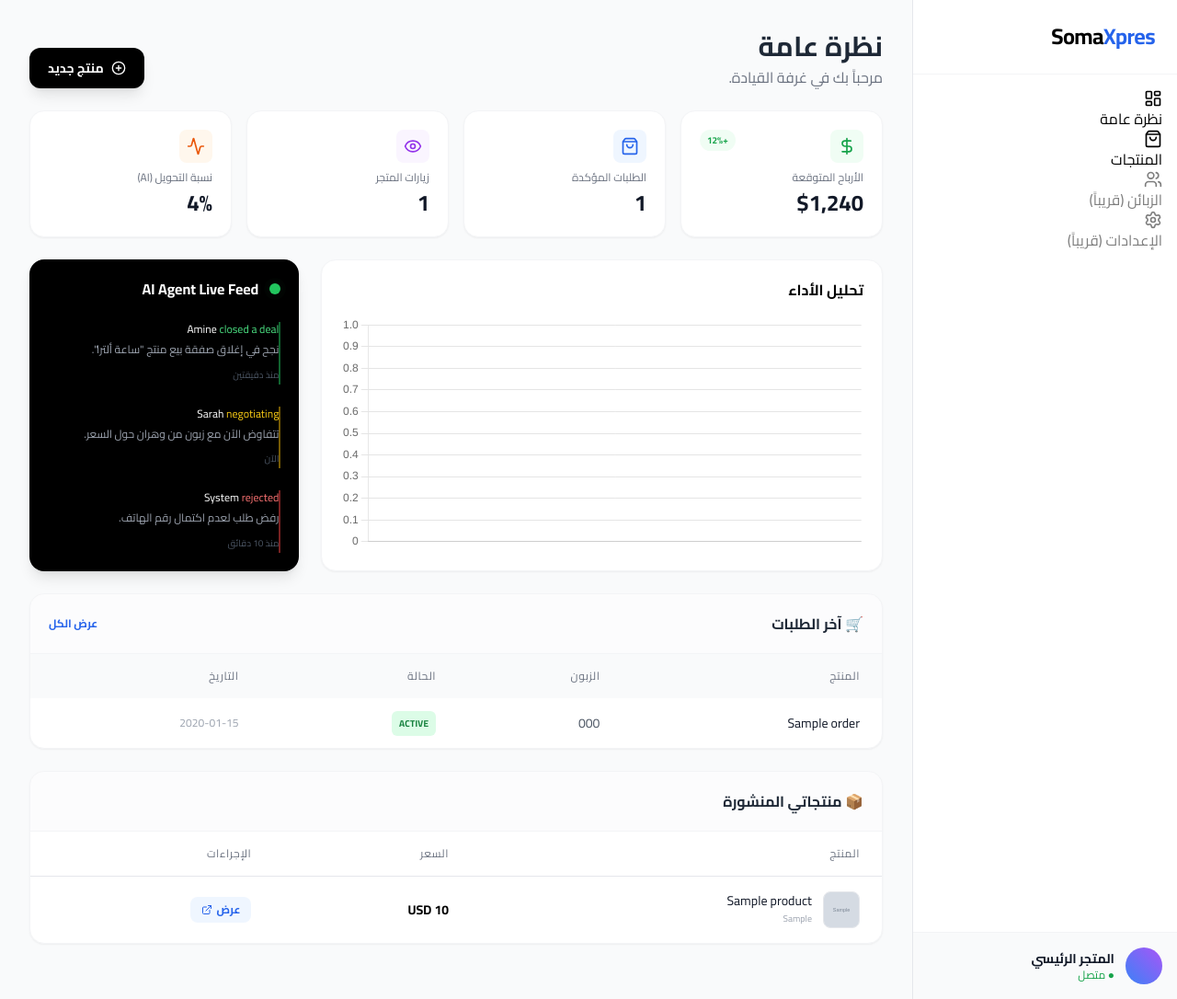
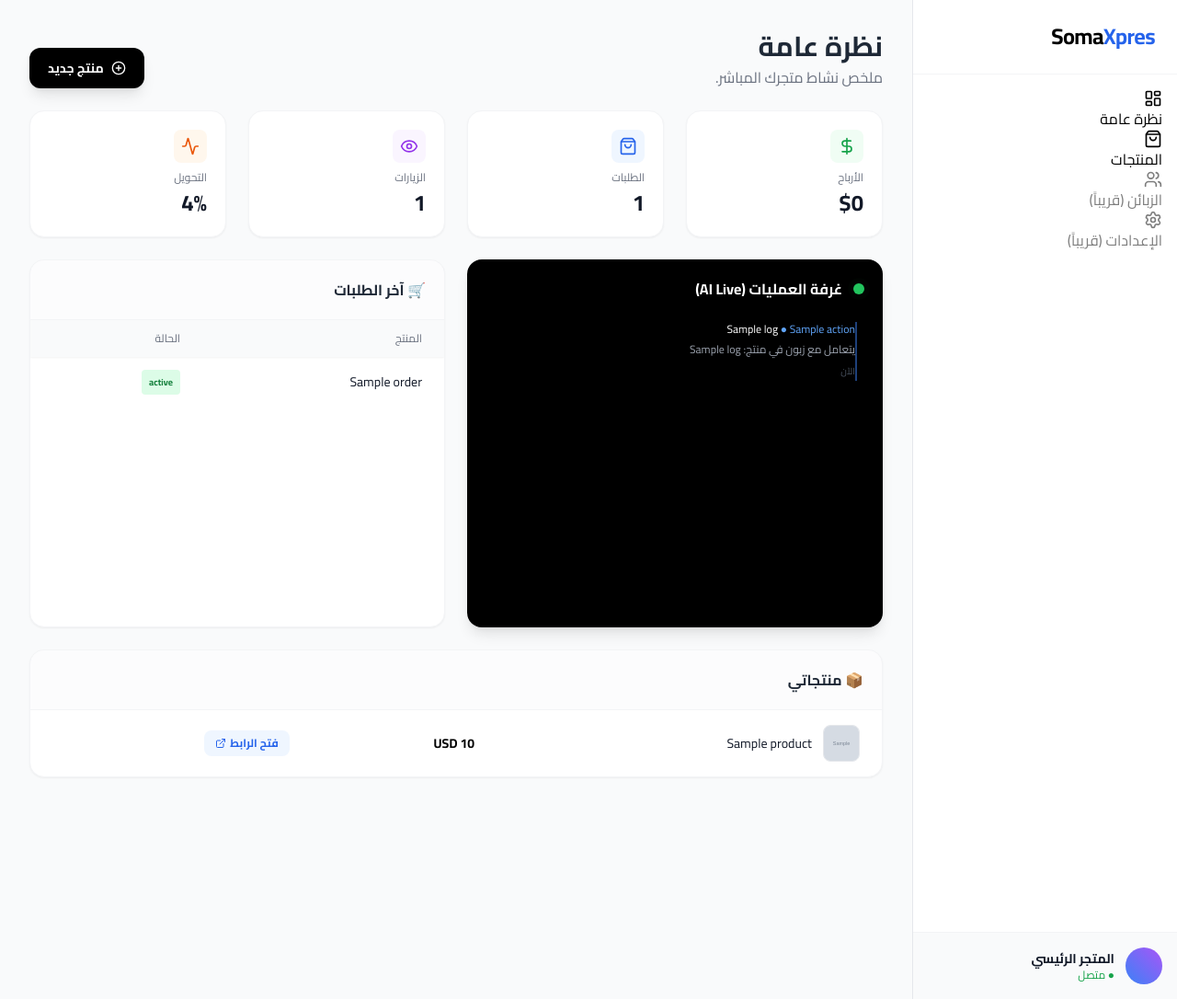
Before and after one commit to Moussabenmoussa/SomaXpres, a Flask app: template app/templates/dashboard/index.html in a window 1280 px wide. Shown: the whole page at 92% size. Run offline with Flask 3, Linux system fonts and the light colour scheme; the template is opened without the code that fills it: most values are stand-ins (such as "Sample title", 1, 10 or a date in 2020); grey boxes marked "Sample" are stand-in pictures; some libraries are stand-ins or nearby versions.

Commit message:
Update index.html

```diff
--- a/app/templates/dashboard/index.html
+++ b/app/templates/dashboard/index.html
@@ -1,157 +1,119 @@
-
 {% extends "layout_dashboard.html" %}
 
 {% block content %}
-<div class="max-w-7xl mx-auto space-y-6 pb-20"> <!-- Added pb-20 for mobile scroll space -->
+<div class="max-w-7xl mx-auto space-y-6 pb-20">
 
-    <!-- Header: Mobile Friendly -->
+    <!-- Header -->
     <div class="flex flex-col md:flex-row justify-between items-start md:items-end gap-4">
         <div>
             <h2 class="text-2xl md:text-3xl font-bold text-gray-800">نظرة عامة</h2>
-            <p class="text-gray-500 mt-1 text-sm md:text-base">مرحباً بك في غرفة القيادة.</p>
+            <p class="text-gray-500 mt-1 text-sm md:text-base">ملخص نشاط متجرك المباشر.</p>
         </div>
         <a href="/dashboard/products/new" class="w-full md:w-auto bg-black text-white px-5 py-3 rounded-xl text-sm font-bold hover:bg-gray-800 transition shadow-lg flex justify-center items-center gap-2">
             <i data-lucide="plus-circle" class="w-4 h-4"></i> منتج جديد
         </a>
     </div>
 
-    <!-- 1. Stats Cards Grid (Responsive: 1 column on mobile, 4 on desktop) -->
-    <div class="grid grid-cols-1 md:grid-cols-2 lg:grid-cols-4 gap-4">
-        <!-- Card 1: Revenue -->
-        <div class="bg-white p-5 rounded-2xl shadow-sm border border-gray-100 relative overflow-hidden">
+    <!-- Stats Cards -->
+    <div class="grid grid-cols-2 lg:grid-cols-4 gap-3 md:gap-6">
+        <div class="bg-white p-4 md:p-5 rounded-2xl shadow-sm border border-gray-100">
             <div class="flex justify-between items-start mb-2">
-                <div class="p-2 bg-green-50 text-green-600 rounded-lg">
-                    <i data-lucide="dollar-sign" class="w-5 h-5"></i>
+                <div class="p-2 bg-green-50 text-green-600 rounded-lg"><i data-lucide="dollar-sign" class="w-5 h-5"></i></div>
             </div>
-                <span class="text-[10px] font-bold text-green-600 bg-green-50 px-2 py-1 rounded-full">+12%</span>
-            </div>
-            <h3 class="text-gray-500 text-xs font-medium">الأرباح المتوقعة</h3>
-            <p class="text-2xl font-bold text-gray-900 mt-1">$1,240</p>
+            <h3 class="text-gray-500 text-xs font-medium">الأرباح</h3>
+            <p class="text-xl md:text-2xl font-bold text-gray-900 mt-1">$0</p>
         </div>
 
-        <!-- Card 2: Orders -->
-        <div class="bg-white p-5 rounded-2xl shadow-sm border border-gray-100">
+        <div class="bg-white p-4 md:p-5 rounded-2xl shadow-sm border border-gray-100">
             <div class="flex justify-between items-start mb-2">
-                <div class="p-2 bg-blue-50 text-blue-600 rounded-lg">
-                    <i data-lucide="shopping-bag" class="w-5 h-5"></i>
+                <div class="p-2 bg-blue-50 text-blue-600 rounded-lg"><i data-lucide="shopping-bag" class="w-5 h-5"></i></div>
             </div>
-            </div>
-            <h3 class="text-gray-500 text-xs font-medium">الطلبات المؤكدة</h3>
-            <p class="text-2xl font-bold text-gray-900 mt-1">{{ orders_count }}</p>
+            <h3 class="text-gray-500 text-xs font-medium">الطلبات</h3>
+            <p class="text-xl md:text-2xl font-bold text-gray-900 mt-1">{{ orders_count }}</p>
         </div>
 
-        <!-- Card 3: Visits -->
-        <div class="bg-white p-5 rounded-2xl shadow-sm border border-gray-100">
+        <div class="bg-white p-4 md:p-5 rounded-2xl shadow-sm border border-gray-100">
             <div class="flex justify-between items-start mb-2">
-                <div class="p-2 bg-purple-50 text-purple-600 rounded-lg">
-                    <i data-lucide="eye" class="w-5 h-5"></i>
+                <div class="p-2 bg-purple-50 text-purple-600 rounded-lg"><i data-lucide="eye" class="w-5 h-5"></i></div>
             </div>
-            </div>
-            <h3 class="text-gray-500 text-xs font-medium">زيارات المتجر</h3>
-            <p class="text-2xl font-bold text-gray-900 mt-1">{{ total_views }}</p>
+            <h3 class="text-gray-500 text-xs font-medium">الزيارات</h3>
+            <p class="text-xl md:text-2xl font-bold text-gray-900 mt-1">{{ total_views }}</p>
         </div>
 
-        <!-- Card 4: Conversion -->
-        <div class="bg-white p-5 rounded-2xl shadow-sm border border-gray-100">
+        <div class="bg-white p-4 md:p-5 rounded-2xl shadow-sm border border-gray-100">
             <div class="flex justify-between items-start mb-2">
-                <div class="p-2 bg-orange-50 text-orange-600 rounded-lg">
-                    <i data-lucide="activity" class="w-5 h-5"></i>
+                <div class="p-2 bg-orange-50 text-orange-600 rounded-lg"><i data-lucide="activity" class="w-5 h-5"></i></div>
             </div>
-            </div>
-            <h3 class="text-gray-500 text-xs font-medium">نسبة التحويل (AI)</h3>
-            <p class="text-2xl font-bold text-gray-900 mt-1">{{ conversion_rate }}%</p>
+            <h3 class="text-gray-500 text-xs font-medium">التحويل</h3>
+            <p class="text-xl md:text-2xl font-bold text-gray-900 mt-1">{{ conversion_rate }}%</p>
         </div>
     </div>
 
-    <!-- 2. Charts & AI Feed Section (Stacked on mobile, Split on Desktop) -->
-    <div class="grid grid-cols-1 lg:grid-cols-3 gap-6">
+    <!-- AI Feed & Orders Grid -->
+    <div class="grid grid-cols-1 lg:grid-cols-2 gap-6">
 
-        <!-- Main Chart -->
-        <div class="bg-white p-5 rounded-2xl shadow-sm border border-gray-100 lg:col-span-2">
-            <h3 class="font-bold text-base mb-4">تحليل الأداء</h3>
-            <div class="relative h-64 w-full">
-                <canvas id="performanceChart"></canvas>
-            </div>
-        </div>
-
-        <!-- AI Activity Feed (Restored & Mobile Friendly) -->
-        <div class="bg-black text-white p-5 rounded-2xl shadow-lg flex flex-col h-full min-h-[300px]">
+        <!-- 1. REAL AI Activity Feed -->
+        <div class="bg-black text-white p-5 rounded-2xl shadow-lg flex flex-col h-[400px]">
             <h3 class="font-bold text-base mb-6 flex items-center gap-3">
                 <span class="relative flex h-3 w-3">
                   <span class="animate-ping absolute inline-flex h-full w-full rounded-full bg-green-400 opacity-75"></span>
                   <span class="relative inline-flex rounded-full h-3 w-3 bg-green-500"></span>
                 </span>
-                AI Agent Live Feed
+                غرفة العمليات (AI Live)
             </h3>
 
-            <div class="space-y-6 text-sm text-gray-300 overflow-y-auto flex-1 custom-scrollbar">
-                <!-- Activity 1 -->
-                <div class="flex gap-3 items-start relative pl-4 border-r-2 border-green-500/50">
+            <div class="space-y-6 text-sm text-gray-300 overflow-y-auto flex-1 custom-scrollbar pr-2">
+                {% for log in recent_activities %}
+                <div class="flex gap-3 items-start relative pl-4 border-r-2 border-blue-500/50">
                     <div class="flex-1">
-                        <p class="text-white font-medium text-xs mb-1">Amine <span class="text-green-400">closed a deal</span></p>
-                        <p class="text-xs text-gray-400 leading-relaxed">نجح في إغلاق صفقة بيع منتج "ساعة ألترا".</p>
-                        <span class="text-[10px] text-gray-600 mt-2 block">منذ دقيقتين</span>
+                        <p class="text-white font-medium text-xs mb-1">
+                            {{ log.bot_name }} <span class="text-blue-400">● {{ log.action }}</span>
+                        </p>
+                        <p class="text-xs text-gray-400 leading-relaxed">
+                            يتعامل مع زبون في منتج: {{ log.product_name }}
+                        </p>
+                        <!-- عرض التوقيت التقريبي -->
+                        <span class="text-[10px] text-gray-600 mt-1 block">الآن</span>
+                    </div>
+                </div>
+                {% else %}
+                <div class="h-full flex flex-col items-center justify-center text-gray-600 opacity-50">
+                    <i data-lucide="bot" class="w-12 h-12 mb-3"></i>
+                    <p class="text-xs">الروبوت في وضع الاستعداد...</p>
+                    <p class="text-[10px] mt-1">جرب التحدث معه في صفحة المنتج ليظهر النشاط هنا.</p>
+                </div>
+                {% endfor %}
             </div>
         </div>
 
-                <!-- Activity 2 -->
-                <div class="flex gap-3 items-start relative pl-4 border-r-2 border-yellow-500/50">
-                    <div class="flex-1">
-                        <p class="text-white font-medium text-xs mb-1">Sarah <span class="text-yellow-400">negotiating</span></p>
-                        <p class="text-xs text-gray-400 leading-relaxed">تتفاوض الآن مع زبون من وهران حول السعر.</p>
-                        <span class="text-[10px] text-gray-600 mt-2 block">الآن</span>
-                    </div>
+        <!-- 2. Recent Orders -->
+        <div class="bg-white rounded-2xl shadow-sm border border-gray-100 overflow-hidden h-[400px] flex flex-col">
+            <div class="p-5 border-b border-gray-100 bg-gray-50/50 flex-shrink-0">
+                <h3 class="font-bold text-base text-gray-800">🛒 آخر الطلبات</h3>
             </div>
 
-                <!-- Activity 3 -->
-                <div class="flex gap-3 items-start relative pl-4 border-r-2 border-red-500/50">
-                    <div class="flex-1">
-                        <p class="text-white font-medium text-xs mb-1">System <span class="text-red-400">rejected</span></p>
-                        <p class="text-xs text-gray-400 leading-relaxed">رفض طلب لعدم اكتمال رقم الهاتف.</p>
-                        <span class="text-[10px] text-gray-600 mt-2 block">منذ 10 دقائق</span>
-                    </div>
-                </div>
-            </div>
-        </div>
-    </div>
-
-    <!-- 3. Recent Orders Table (Restored) -->
-    <div class="bg-white rounded-2xl shadow-sm border border-gray-100 overflow-hidden">
-        <div class="p-5 border-b border-gray-100 flex justify-between items-center bg-gray-50/50">
-            <h3 class="font-bold text-base text-gray-800">🛒 آخر الطلبات</h3>
-            <button class="text-xs text-blue-600 font-bold hover:underline">عرض الكل</button>
-        </div>
-
-        <!-- Mobile Scroll Wrapper -->
-        <div class="overflow-x-auto">
+            <div class="overflow-y-auto flex-1 p-0">
                 <table class="w-full text-sm text-right whitespace-nowrap">
-                <thead class="bg-gray-50 text-gray-500">
+                    <thead class="bg-white text-gray-500 sticky top-0 z-10 shadow-sm">
                         <tr>
-                        <th class="px-6 py-4 font-medium text-xs uppercase tracking-wider">المنتج</th>
-                        <th class="px-6 py-4 font-medium text-xs uppercase tracking-wider">الزبون</th>
-                        <th class="px-6 py-4 font-medium text-xs uppercase tracking-wider">الحالة</th>
-                        <th class="px-6 py-4 font-medium text-xs uppercase tracking-wider">التاريخ</th>
+                            <th class="px-6 py-3 font-medium text-xs uppercase bg-gray-50">المنتج</th>
+                            <th class="px-6 py-3 font-medium text-xs uppercase bg-gray-50">الحالة</th>
                         </tr>
                     </thead>
                     <tbody class="divide-y divide-gray-100">
                         {% for order in recent_orders %}
-                    <tr class="hover:bg-gray-50 transition">
+                        <tr class="hover:bg-gray-50">
                             <td class="px-6 py-4 font-medium text-gray-900">{{ order.product_name }}</td>
-                        <td class="px-6 py-4 text-gray-600">{{ order.customer_phone or order.customer_email or 'غير متوفر' }}</td>
                             <td class="px-6 py-4">
-                            <span class="bg-green-100 text-green-700 px-2 py-1 rounded-md text-[10px] font-bold uppercase tracking-wide">
+                                <span class="bg-green-100 text-green-700 px-2 py-1 rounded text-[10px] font-bold">
                                     {{ order.status }}
                                 </span>
                             </td>
-                        <td class="px-6 py-4 text-gray-400 text-xs">{{ order.created_at.strftime('%Y-%m-%d') if order.created_at else 'N/A' }}</td>
                         </tr>
                         {% else %}
                         <tr>
-                        <td colspan="4" class="px-6 py-10 text-center">
-                            <div class="flex flex-col items-center justify-center text-gray-400">
-                                <i data-lucide="shopping-cart" class="w-8 h-8 mb-2 opacity-20"></i>
-                                <p class="text-sm">لا توجد طلبات حتى الآن.</p>
-                            </div>
+                            <td colspan="2" class="px-6 py-10 text-center text-gray-400">
+                                لا توجد طلبات حتى الآن.
                             </td>
                         </tr>
                         {% endfor %}
@@ -159,23 +121,15 @@
                 </table>
             </div>
         </div>
+    </div>
 
-    <!-- 4. My Products Table (Kept) -->
+    <!-- My Products Table -->
     <div class="bg-white rounded-2xl shadow-sm border border-gray-100 overflow-hidden">
         <div class="p-5 border-b border-gray-100 bg-gray-50/50">
-            <h3 class="font-bold text-base text-gray-800">📦 منتجاتي المنشورة</h3>
+            <h3 class="font-bold text-base text-gray-800">📦 منتجاتي</h3>
         </div>
-
-        <!-- Mobile Scroll Wrapper -->
         <div class="overflow-x-auto">
             <table class="w-full text-sm text-right whitespace-nowrap">
-                <thead class="bg-white text-gray-500 border-b">
-                    <tr>
-                        <th class="px-6 py-4 font-medium text-xs uppercase tracking-wider">المنتج</th>
-                        <th class="px-6 py-4 font-medium text-xs uppercase tracking-wider">السعر</th>
-                        <th class="px-6 py-4 font-medium text-xs uppercase tracking-wider">الإجراءات</th>
-                    </tr>
-                </thead>
                 <tbody class="divide-y divide-gray-100">
                     {% for product in my_products %}
                     <tr class="hover:bg-gray-50 transition">
@@ -183,87 +137,29 @@
                             {% if product.images %}
                             <img src="{{ product.images[0] }}" class="w-10 h-10 rounded-lg object-cover bg-gray-100 border">
                             {% else %}
-                            <div class="w-10 h-10 rounded-lg bg-gray-100 flex items-center justify-center text-gray-400 text-xs">No Img</div>
+                            <div class="w-10 h-10 rounded-lg bg-gray-100 flex items-center justify-center text-xs">No Img</div>
                             {% endif %}
-                            <div class="flex flex-col">
-                                <span>{{ product.name }}</span>
-                                <span class="text-[10px] text-gray-400">{{ product.product_type }}</span>
-                            </div>
+                            {{ product.name }}
                         </td>
                         <td class="px-6 py-4 font-bold">{{ product.price }} {{ product.currency_symbol }}</td>
                         <td class="px-6 py-4">
-                            <a href="/p/{{ product._id }}" target="_blank" class="text-blue-600 hover:text-blue-800 text-xs font-bold flex items-center gap-1 w-fit bg-blue-50 px-3 py-1.5 rounded-lg transition-colors">
-                                عرض <i data-lucide="external-link" class="w-3 h-3"></i>
+                            <a href="/p/{{ product._id }}" target="_blank" class="text-blue-600 bg-blue-50 px-3 py-1.5 rounded-lg text-xs font-bold hover:bg-blue-100 flex items-center w-fit gap-1">
+                                فتح الرابط <i data-lucide="external-link" class="w-3 h-3"></i>
                             </a>
                         </td>
                     </tr>
                     {% else %}
                     <tr>
-                        <td colspan="3" class="px-6 py-8 text-center text-gray-400">
-                            لا توجد منتجات. <a href="/dashboard/products/new" class="text-blue-600 underline">أضف منتجك الأول</a>
-                        </td>
+                        <td colspan="3" class="px-6 py-8 text-center text-gray-400">لا توجد منتجات.</td>
                     </tr>
                     {% endfor %}
                 </tbody>
             </table>
         </div>
     </div>
-
 </div>
 
-<!-- Scripts -->
-<script src="https://cdn.jsdelivr.net/npm/chart.js"></script>
-<script>
-    // تهيئة الأيقونات
-    lucide.createIcons();
-
-    // الرسم البياني
-    const ctx = document.getElementById('performanceChart').getContext('2d');
-    const labels = {{ chart_data.labels | tojson }};
-    const visitsData = {{ chart_data.visits | tojson }};
-    const ordersData = {{ chart_data.orders | tojson }};
-
-    new Chart(ctx, {
-        type: 'line',
-        data: {
-            labels: labels,
-            datasets: [
-                {
-                    label: 'الزيارات',
-                    data: visitsData,
-                    borderColor: '#9CA3AF',
-                    backgroundColor: 'rgba(156, 163, 175, 0.1)',
-                    tension: 0.4,
-                    fill: true,
-                    pointRadius: 0
-                },
-                {
-                    label: 'الطلبات',
-                    data: ordersData,
-                    borderColor: '#10B981', // أخضر
-                    backgroundColor: 'rgba(16, 185, 129, 0.05)',
-                    tension: 0.4,
-                    fill: true,
-                    borderWidth: 2
-                }
-            ]
-        },
-        options: {
-            responsive: true,
-            maintainAspectRatio: false,
-            plugins: {
-                legend: { display: false } // إخفاء العنوان لتوفير المساحة على الهاتف
-            },
-            scales: {
-                y: { beginAtZero: true, grid: { borderDash: [4, 4] } },
-                x: { grid: { display: false } }
-            }
-        }
-    });
-</script>
-
 <style>
-    /* تحسين شكل شريط التمرير في الموبايل */
     .custom-scrollbar::-webkit-scrollbar { width: 4px; }
     .custom-scrollbar::-webkit-scrollbar-track { background: #333; }
     .custom-scrollbar::-webkit-scrollbar-thumb { background: #555; border-radius: 4px; }
```
Lines whose indentation alone changed are shown as unchanged.
